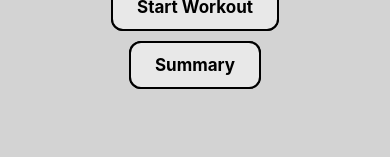
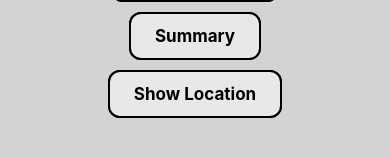
Before and after one commit to MattNusbaum/DEV322Project, a React Native app: screen /Home in a window 390 px wide. Shown: the part 677-834 px from the top of the page. Built offline with nearby package versions, Linux system fonts and the light colour scheme.

Commit message:
added location screen

```diff
--- a/App.js
+++ b/App.js
@@ -7,6 +7,7 @@ import HomeScreen from './screens/HomeScreen';
 import WorkOutListScreen from './screens/WorkOutListScreen';
 import StartWorkoutScreen from './screens/StartWorkoutScreen';
 import SummaryScreen from './screens/SummaryScreen';
+import LocationScreen from './screens/LocationScreen';
 
 const Stack = createStackNavigator();
 
@@ -35,6 +36,7 @@ export default function App() {
           <Stack.Screen name="Workout List" component={WorkOutListScreen} />
           <Stack.Screen name="StartWorkout" component={StartWorkoutScreen}/>
           <Stack.Screen name="Summary" component={SummaryScreen}/>
+          <Stack.Screen name="Location" component={LocationScreen}/>
         </Stack.Navigator>
       </NavigationContainer>
     </View>
--- a/screens/HomeScreen.js
+++ b/screens/HomeScreen.js
@@ -37,6 +37,15 @@ export default function HomeScreen({ navigation }) {
         <Text style={styles.buttonText}>Summary</Text>
       </View>
     </TouchableOpacity>
+    <TouchableOpacity
+     style={styles.button}
+     onPress={() => navigation.navigate('Location')}
+     activeOpacity={0.6}
+   >
+     <View style={styles.buttonTop}>
+       <Text style={styles.buttonText}>Show Location</Text>
+     </View>
+   </TouchableOpacity>
   </View>
   );
 }
--- /dev/null
+++ b/screens/LocationScreen.js
@@ -0,0 +1,50 @@
+import React, { useEffect, useState } from 'react';
+import { View, Text, StyleSheet } from 'react-native';
+import * as Location from 'expo-location';
+
+const LocationScreen = () => {
+    const [location, setLocation] = useState(null);
+    const [errorMsg, setErrorMsg] = useState(null);
+
+    useEffect(() => {
+        (async () => {
+            let { status } = await Location.requestForegroundPermissionsAsync();
+            if (status !== 'granted') {
+                setErrorMsg('Permission to access location was denied');
+                return;
+            }
+
+            try {
+                let location = await Location.getCurrentPositionAsync({});
+                setLocation(location);
+            } catch (error) {
+                setErrorMsg('Failed to get location');
+                console.error(error);
+            }
+        })();
+    }, []);
+
+    let text = 'Waiting...';
+    if (errorMsg) {
+        text = errorMsg;
+    } else if (location) {
+        text = `Latitude: ${location.coords.latitude}, Longitude: ${location.coords.longitude}`;
+    }
+
+    return (
+        <View style={styles.container}>
+            <Text>{text}</Text>
+        </View>
+    );
+};
+
+const styles = StyleSheet.create({
+    container: {
+      flex: 1,
+      justifyContent: 'center',
+      alignItems: 'center',
+      backgroundColor: '#fff',
+    },
+});
+
+export default LocationScreen;
```
Also changed, not shown: 2 other files (tests, documents, lock files or other folders).
